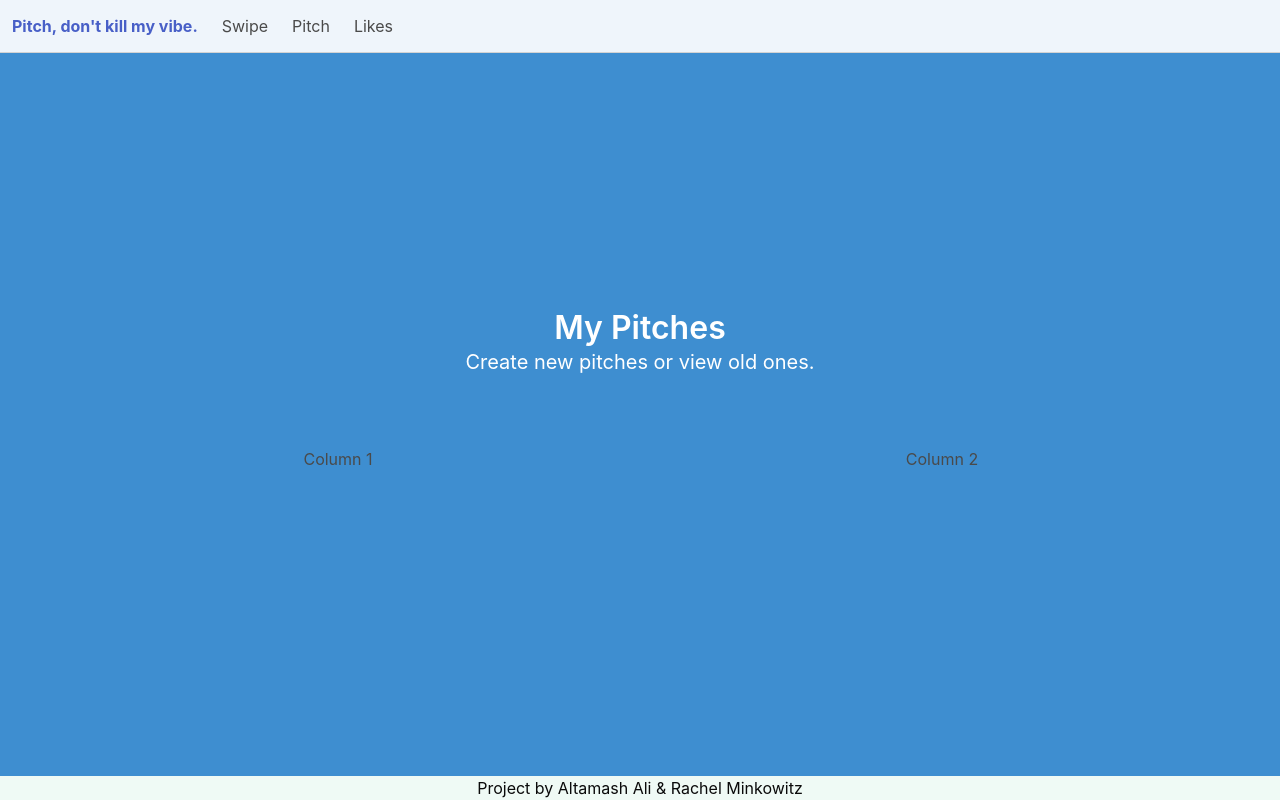
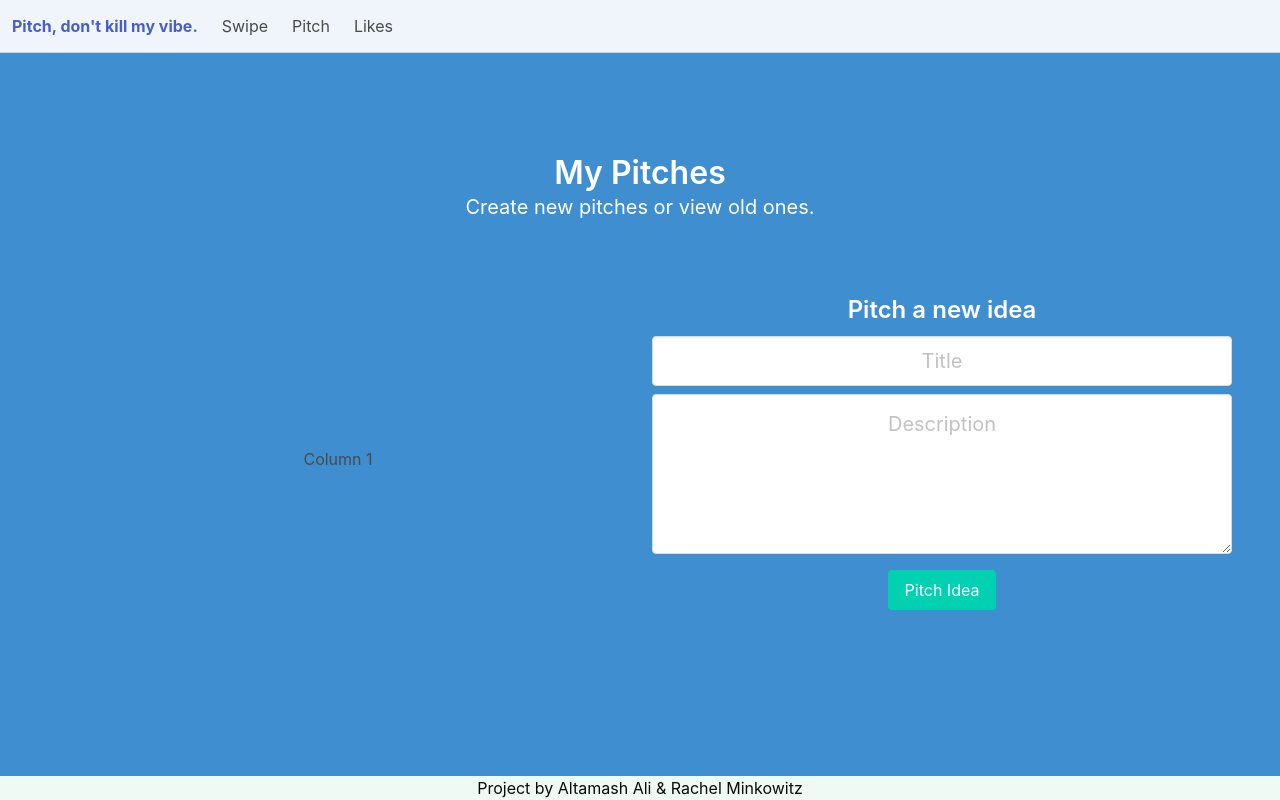
Before and after one commit to RachMink/pitch-dont-kill-my-vibe, a Next.js app: page /app/pitches in a window 1280 px wide. Built offline with nearby package versions, Linux system fonts and the light colour scheme.

Commit message:
Add pitch idea form field

```diff
--- a/pages/app/pitches.js
+++ b/pages/app/pitches.js
@@ -10,7 +10,31 @@ export default function PitchPage() {
           <p>Column 1</p>
         </div>
         <div className="column has-text-centered">
-          <p>Column 2</p>
+          <p class="is-size-4 has-text-white has-text-weight-semibold	pb-2">
+            Pitch a new idea
+          </p>
+          <form onSubmit={(event) => console.log("test")}>
+            {/* <div class="is-size-5 pt-2">
+              Enter a name for your idea (optional)
+            </div> */}
+            <input
+              class="input is-medium control"
+              type="text"
+              placeholder="Title"
+              name="pitchName"
+            />
+            <div class="pt-2"></div>
+            {/* <div class="is-size-5 pt-2">Describe your idea in few lines</div> */}
+            <textarea
+              class="textarea is-medium control"
+              type="text"
+              placeholder="Description"
+              name="pitchDescription"
+            />
+            <div class="has-text-centered pt-4 pb-4 control">
+              <button class="button is-primary">Pitch Idea</button>
+            </div>
+          </form>
         </div>
       </div>
     </div>
--- a/pages/app/swipe.js
+++ b/pages/app/swipe.js
@@ -3,7 +3,7 @@ import Pitch from "@/components/Pitch";
 export default function SwipePage() {
   let pitchText =
     "A flying car which can transport you from point A to point B";
-  let pitchAuthor = "Jim Attwood";
+  let pitchAuthor = "Smarty Pants Johnson";
   //   let words = pitchText.split(" ");
   //   let result = words.join("+");
 
```
